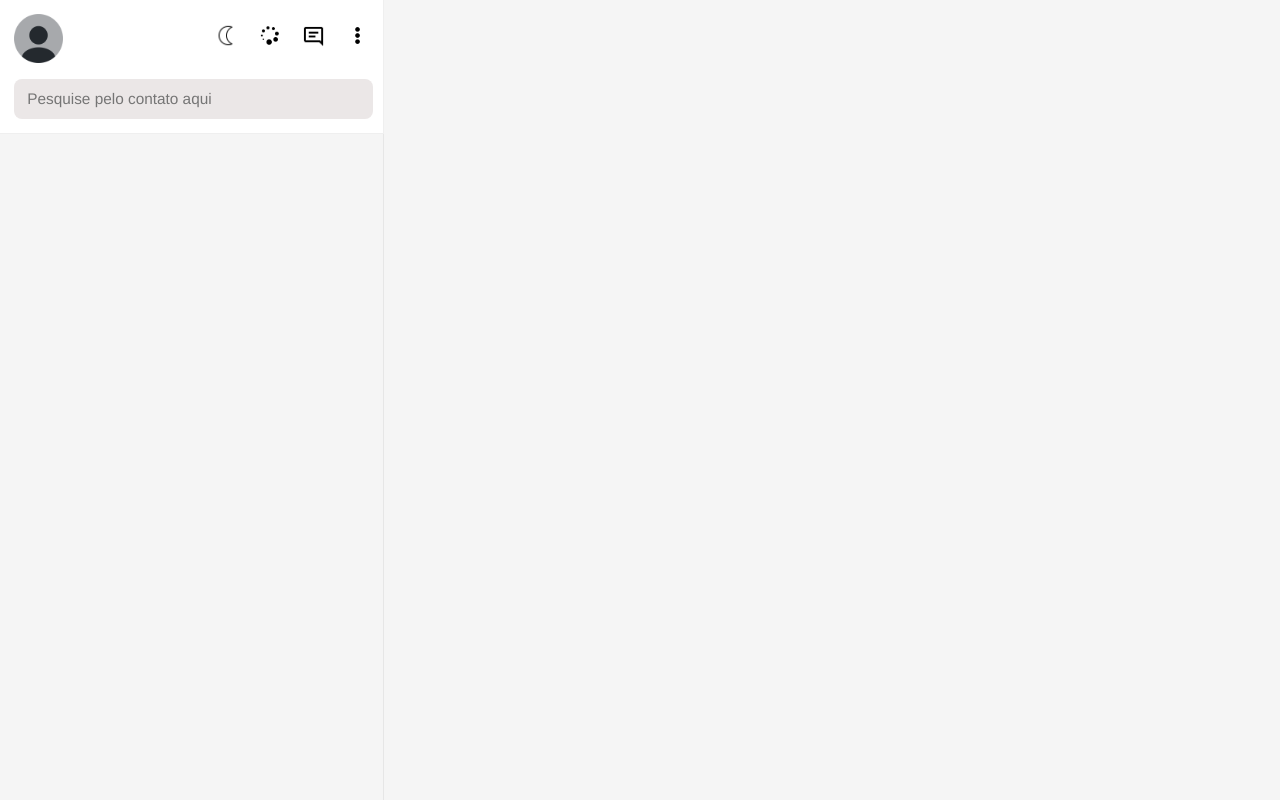
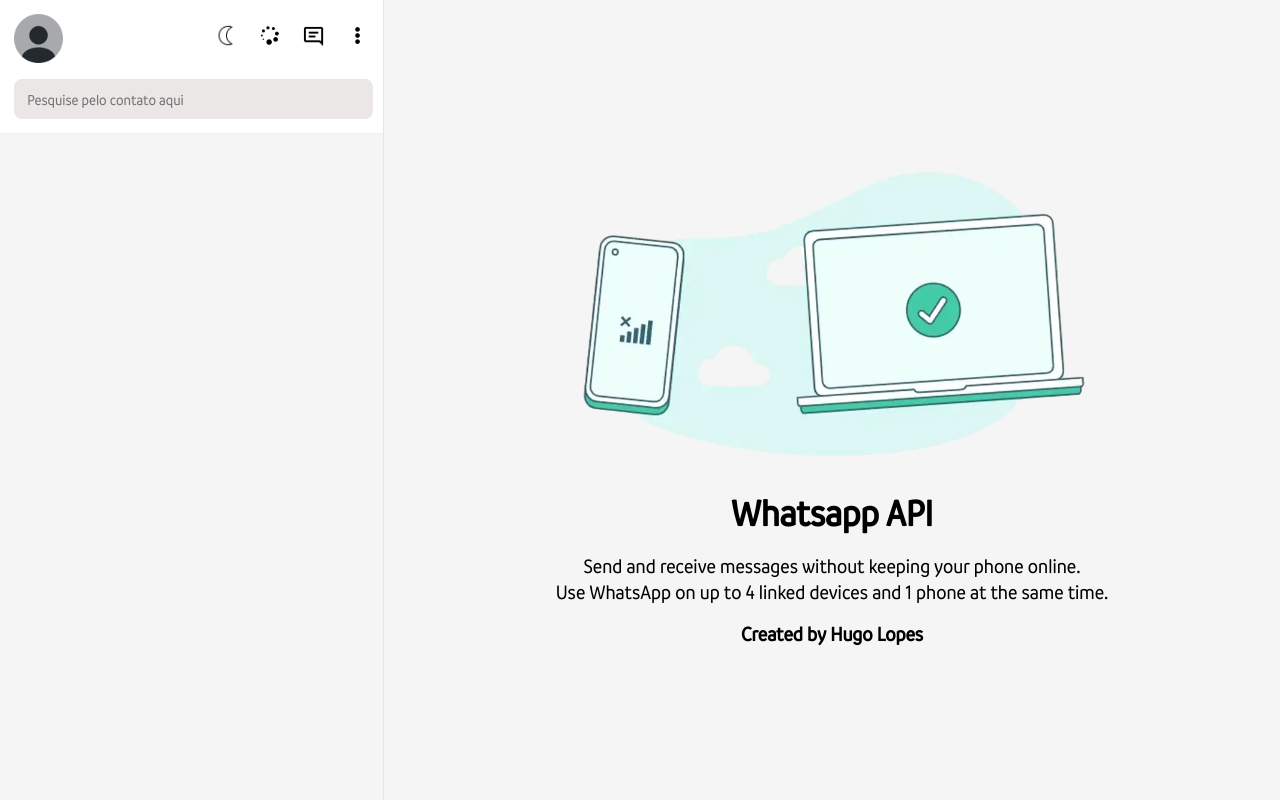
Before and after one commit to huguinz/whatsapp-api, a website: page src/pages/index.html in a window 1280 px wide. Drawn offline with Linux system fonts and the light colour scheme; no server answers.

Commit message:
feat: reorganiza estrutura do HTML e adiciona estilos para a tela inicial

```diff
--- a/src/pages/index.html
+++ b/src/pages/index.html
@@ -9,6 +9,7 @@
 </head>
 
 <body>
+    <div class="container">
         <div class="header">
             <img src="../img/teste.png" alt="profile image" class="profile_image">
             <div class="icons">
@@ -22,6 +23,15 @@
         <div class="container">
             <div id="contacts"></div>
         </div>
+    </div>
+    <div id="inicial_screen">
+        <img src="../img/entry-image-light-full.png" alt="inicial_screen">
+        <h2>Whatsapp API</h2>
+        <p>Send and receive messages without keeping your phone online. <br>
+            Use WhatsApp on up to 4 linked devices and 1 phone at the same time.
+        </p>
+        <p><strong>Created by Hugo Lopes</strong></p>
+    </div>
 
     <script src="script.js"></script>
 </body>
--- a/src/pages/style.css
+++ b/src/pages/style.css
@@ -1,9 +1,13 @@
 @charset "UTF-8";
+@font-face {
+	font-family: 'Branding SF';
+	src: url('../fonts/branding-sf-narrow-medium.ttf') format('truetype');
+}
 
 * {
 	margin: 0;
 	padding: 0;
-	font-family: Helvetica, sans-serif;
+	font-family: 'Branding SF', Helvetica, sans-serif;
 	box-sizing: border-box;
 }
 
@@ -15,15 +19,18 @@
 
 body {
 	display: flex;
-	flex-direction: column;
 	height: 100dvh;
 	width: 100dvw;
 	background-color: var(--default-page-color);
+	overflow: hidden;
 
 	& .container {
-		height: 100vh;
 		width: 30vw;
+		overflow-y: auto;
+		overflow-x: hidden;
 		border-right: 1px solid var(--default-border-color);
+		display: flex;
+		flex-direction: column;
 
 		& #contacts {
 			display: flex;
@@ -97,6 +104,29 @@
 			}
 		}
 	}
+
+	& #inicial_screen {
+		display: flex;
+		flex-direction: column;
+		justify-content: center;
+		align-items: center;
+		gap: 1rem;
+		height: 100%;
+		width: 70%;
+
+		& img {
+			height: 25vw;
+		}
+
+		& h2 {
+			font-size: clamp(2.4rem, 2vw, 2.8rem);
+		}
+
+		& p {
+			text-align: center;
+			font-size: 1.3rem;
+		}
+	}
 }
 
 .profile_image {
@@ -104,3 +134,7 @@
 	height: 3.8vw;
 	margin-right: 1vw;
 }
+
+.container::-webkit-scrollbar {
+	width: 0.1rem;
+}
```
Lines whose indentation alone changed are shown as unchanged.
